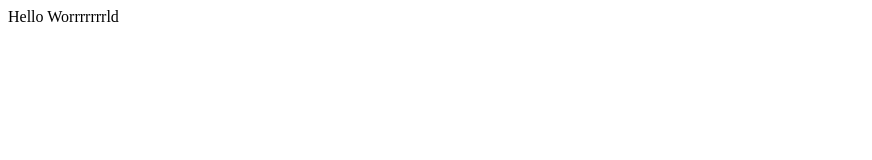
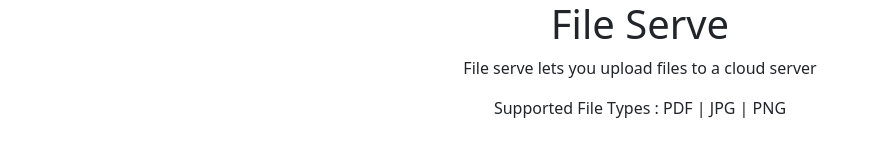
Before and after one commit to giyyanan/file-serve, a website: page public/index.html in a window 1280 px wide. Shown: the whole page, without its empty margins (0-872 px from the left). Drawn offline with nearby package versions, Linux system fonts and the light colour scheme.

Commit message:
sample front end

```diff
--- a/package.json
+++ b/package.json
@@ -15,7 +15,7 @@
     "node-monitor": "^0.3.11",
     "path": "^0.12.7",
     "react": "^17.0.2",
-    "sequelize": "^7.0.0-alpha.3",
+    "sequelize": "^6.12.4",
     "typescript": "^4.5.4"
   }
 }
--- a/public/index.html
+++ b/public/index.html
@@ -1,12 +1,23 @@
 <html>
 
 <head>
-	<title>File Serve</title>
+    <title>File Serve</title>
+    <!-- CSS only -->
+    <link href="https://cdn.jsdelivr.net/npm/bootstrap@5.1.3/dist/css/bootstrap.min.css" rel="stylesheet" integrity="sha384-1BmE4kWBq78iYhFldvKuhfTAU6auU8tT94WrHftjDbrCEXSU1oBoqyl2QvZ6jIW3" crossorigin="anonymous">
 </head>
 
-<body>
-	<p>Hello Worrrrrrrld
+<body class="text-center align-self-center fw-light d-flex flex-column">
+    <div class="align-items-center align-middle">
+        <h1> File Serve</h1>
+        <p>File serve lets you upload files to a cloud server</p>
+        <b> Supported File Types : PDF | JPG | PNG</b>
+        <!-- <form action="/upload" method="post" enctype="multipart/form-data">
+            <input type="file" class="btn btn-info mt-2" name="file" />
+            <input type="submit" class="btn btn-primary mt-2" name="submit" />
+            <label value="response" class="mt-2"></label>
+            <span id="resonse" class="mt-2"></span>
+        </form> -->
+    </div>
 </body>
 
-</ht
-ml>
+</html>
```
Also changed, not shown: index.js (+5 -5 lines), views/upload.html (deleted, +0 -11 lines), public/test.jpg (deleted), 2 other files.
